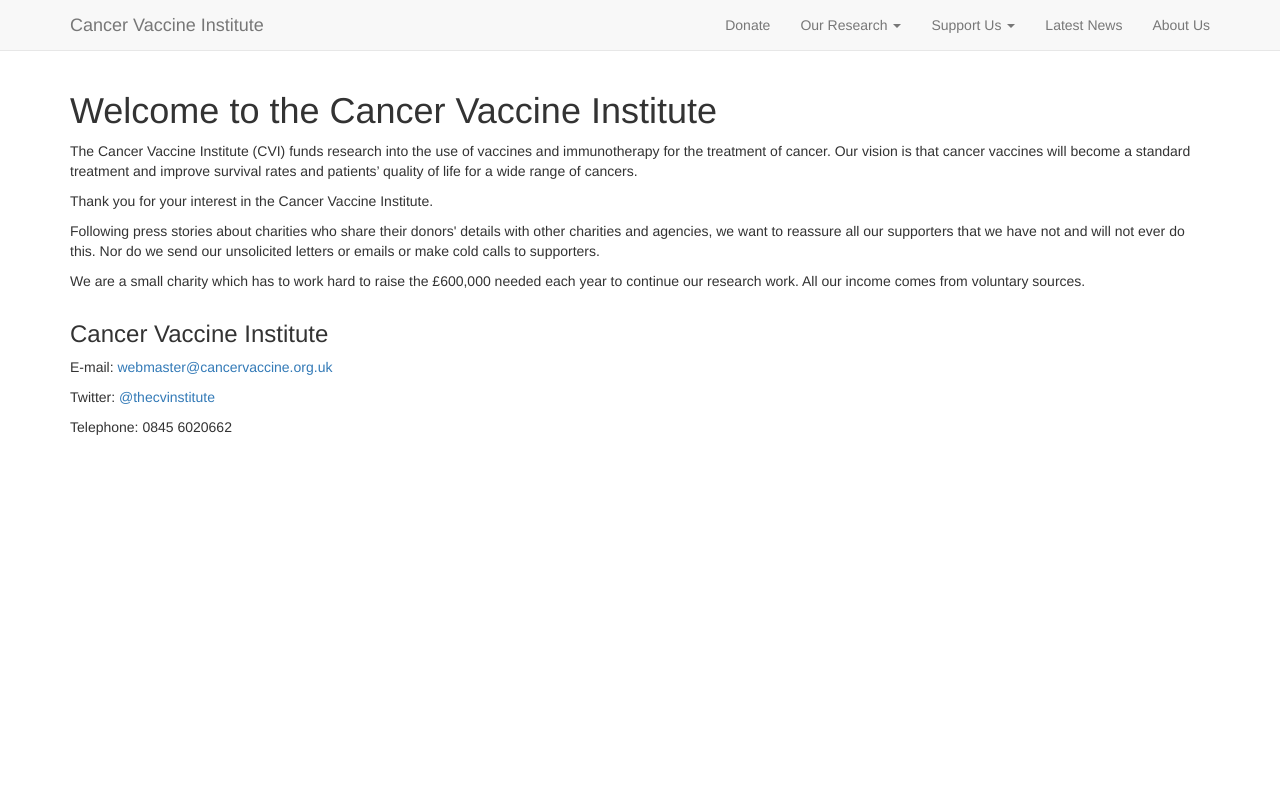
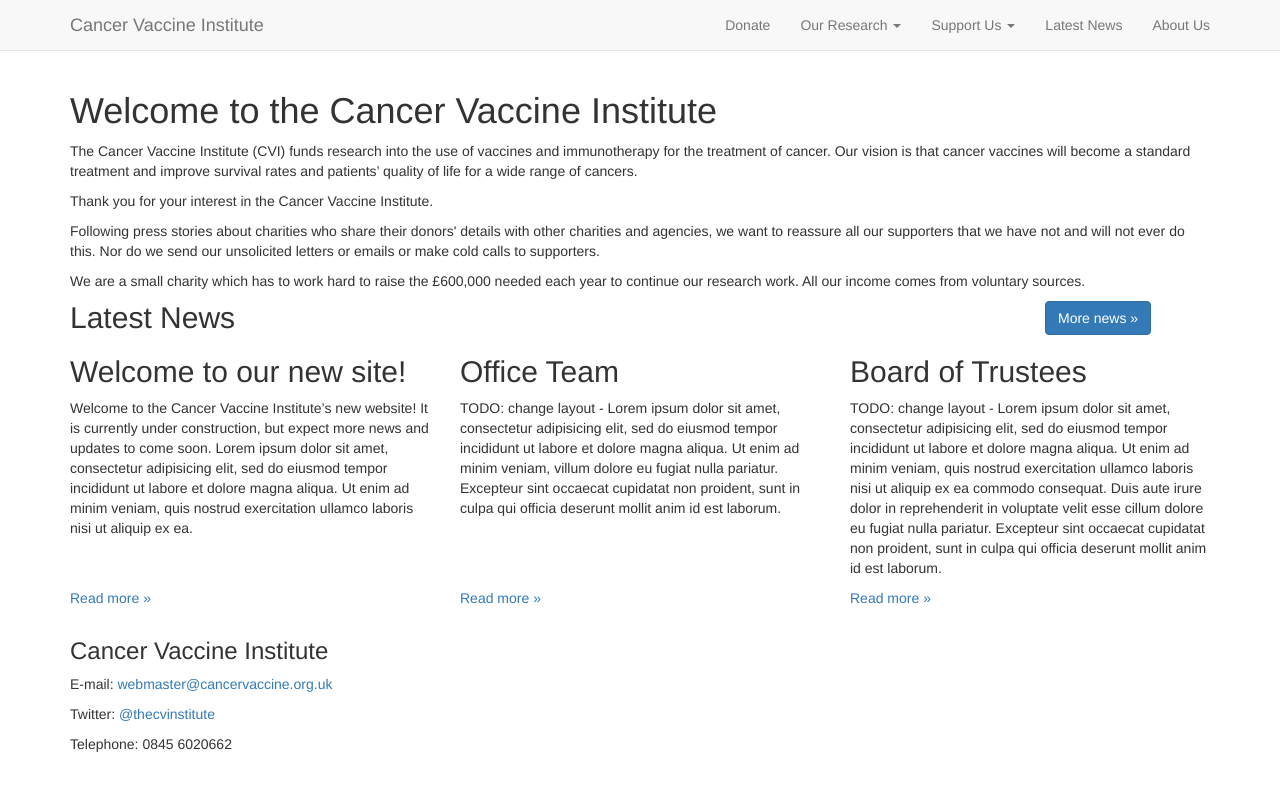
Before and after one commit to CancerVaccine/cancervaccine.github.io, a Jekyll site: the page built from index.html, in a window 1280 px wide. Shown: the top 791 px of the page. Built offline with Jekyll 4.4.1, drawn with Linux system fonts in a browser that asks for light colours; nearby versions of some CDN libraries.

Commit message:
Added latest news snippet to home page

```diff
--- /dev/null
+++ b/_includes/latest-news-row.html
@@ -0,0 +1,23 @@
+<div class="row">
+  <div class="col-md-10">
+    <span class="h2">Latest News</span>
+  </div>
+  <div class="col-md-2">
+    <a class="btn btn-primary" href="/news/" role="button">More news &raquo;</a>
+  </div>
+</div>
+<div class="row">
+  {% for post in site.posts limit:3 %}
+  <div class="col-md-4">
+    <h2>{{ post.title }}</h2>
+    <p>{{ post.excerpt | remove: '<p>' | remove: '</p>' }}</p>
+  </div>
+  {% endfor %}
+</div>
+<div class="row">
+  {% for post in site.posts limit:3 %}
+  <div class="col-md-4">
+    <p><a href="{{ post.url | prepend: site.baseurl }}" role="button">Read more &raquo;</a></p>
+  </div>
+  {% endfor %}
+</div>
--- /dev/null
+++ b/_posts/2015-11-03-board-of-trustees.md
@@ -0,0 +1,42 @@
+---
+layout: post
+title:  "Board of Trustees"
+date:   2015-11-05 20:30:00
+---
+
+TODO: change layout - Lorem ipsum dolor sit amet, consectetur adipisicing elit, sed do eiusmod tempor incididunt ut labore et dolore magna aliqua. Ut enim ad minim veniam, quis nostrud exercitation ullamco laboris nisi ut aliquip ex ea commodo consequat. Duis aute irure dolor in reprehenderit in voluptate velit esse cillum dolore eu fugiat nulla pariatur. Excepteur sint occaecat cupidatat non proident, sunt in culpa qui officia deserunt mollit anim id est laborum.
+
+# Board of Trustees
+
+#### Guy Sangster
+![](/assets/images/board-of-trustees/guy-sangster.png)
+
+Guy is one of the founding Trustees of the Cancer Vaccine Institute.
+
+He lost his mother to Melanoma in 2000 after a seven year illness, but truly believes that had it not been for Professor Dalgleish and the work of the cancer vaccine programme in the UK and USA, her life would have been a lot shorter.
+
+#### Harry Cotterell
+Harry is our Chairman and is a farmer from Herefordshire.
+
+He lost his first wife, Carolyn, to Melanoma in 1999. In the course of her treatment they travelled to the US and to Australia.
+Harry is convinced that vaccines have a major role to play in the treatment of cancers, particularly as they offer a much better quality of life than most existing therapies.
+
+#### Jemma Freeman
+Jemma is the daughter of Nicholas Freeman, one of the founding members of the Cancer Vaccine Institute who lost his battle with melanoma in 2000.
+For the last few years of his life Nicholas was treated by Professor Gus Dalgliesh and was in no doubt that the treatment he underwent both prolonged the length of his life and its quality.
+
+He very much hoped that the Cancer Vaccine Institute would be able to continue its work and help others in his position.
+
+#### Lady Rankin
+Suzette lives in Scotland.
+
+Her husband Alick died from cancer in 1999.
+
+Watching cancer research from the sidelines over the last few years, she is convinced that vaccines will become the all-important deterrent in fighting this disease — as they have been for so many other diseases in medical history.
+Professor Dalgleish's cancer vaccine programme today gives the world hope for tomorrow.
+
+#### Reshma Ashraf Mason
+Reshma is the Company Secretary and one of the founding Trustees of the Cancer Vaccine Institute.
+
+In 1999 she lost her husband to Melanoma but felt it was vital to support Professor Dalgleish and his team.
+She believes vaccines are the future of cancer treatments.
--- /dev/null
+++ b/_posts/2015-11-04-office-team.md
@@ -0,0 +1,22 @@
+---
+layout: post
+title:  "Office Team"
+date:   2015-11-05 20:30:00
+---
+
+TODO: change layout - Lorem ipsum dolor sit amet, consectetur adipisicing elit, sed do eiusmod tempor incididunt ut labore et dolore magna aliqua. Ut enim ad minim veniam, villum dolore eu fugiat nulla pariatur. Excepteur sint occaecat cupidatat non proident, sunt in culpa qui officia deserunt mollit anim id est laborum.
+
+# Office Team
+
+### Abi Parry-Williams, Fundraising Assistant
+
+Whilst this is Abi's first job in the charity sector, she has always been involved in fundraising — from doing a 24 hour sponsored fast as a teenager, to completing the London to Brighton Bike Ride 4 times! Having had a break of 7 years to raise her two children, she was keen to take a job that felt really worthwhile and finds that working for the Cancer Vaccine Institute for the last 6 months has certainly been that.
+
+### Lucy Deville
+Lucy was Appeal Director at St George's Hospital where a successful fundraising appeal raised funds for cancer vaccine research.
+
+This early research showed such promise that she was delighted to be asked to help with founding the CVI as an independent charity.
+She works as Secretary to the Trustees, co-ordinates the Peer Review process for research projects and monitors projects funded by the CVI at other centres.
+
+### Marie Dimond, Fundraising Manager
+Marie has 20 years' fundraising experience in a variety of organisations but with a special interest in medical research charities. She is delighted to be working at the CVI at such an exciting time and is looking forward to the challenges of raising the funds needed to maintain our research projects and increasing our profile within the charity sector.
--- a/_posts/2015-11-05-welcome-to-our-new-site.md
+++ b/_posts/2015-11-05-welcome-to-our-new-site.md
@@ -3,6 +3,4 @@
 title:  "Welcome to our new site!"
 date:   2015-11-05 20:30:00
 ---
-Welcome to the Cancer Vaccine Institute's new website!
-
-It is currently under construction, but expect more news and updates to come soon.
+Welcome to the Cancer Vaccine Institute's new website! It is currently under construction, but expect more news and updates to come soon. Lorem ipsum dolor sit amet, consectetur adipisicing elit, sed do eiusmod tempor incididunt ut labore et dolore magna aliqua. Ut enim ad minim veniam, quis nostrud exercitation ullamco laboris nisi ut aliquip ex ea.
--- a/index.html
+++ b/index.html
@@ -18,3 +18,6 @@
 <p>We are a small charity which has to work hard to raise the £600,000 needed
   each year to continue our research work. All our income comes from voluntary
   sources.</p>
+
+
+{% include latest-news-row.html %}
```
Also changed, not shown: _posts/2015-11-02-research-team.md (added, +44 -0 lines), _posts/2015-11-05-board-of-trustees.md (deleted, +0 -42 lines), _posts/2015-11-05-office-team.md (deleted, +0 -22 lines), _posts/2015-11-05-research-team.md (deleted, +0 -44 lines).
